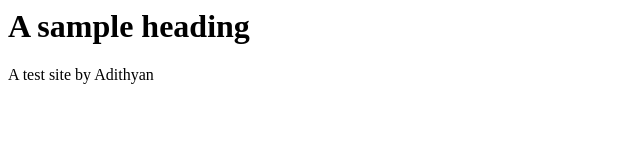
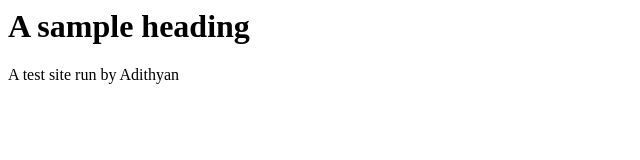
Before and after one commit to Adithyan-Dinesh-Trenser/Test, a plain HTML site: page index.html in a window 1280 px wide. Shown: the full height of the page, 0-640 px from the left. Drawn offline with Linux system fonts and the light colour scheme.

Commit message:
Updated index.html

```diff
--- a/index.html
+++ b/index.html
@@ -4,6 +4,6 @@
   </head>
   <body>
     <h1>A sample heading</h1>
-    <p>A test site by Adithyan</p>
+    <p>A test site run by Adithyan</p>
   </body>
 </html>
```
